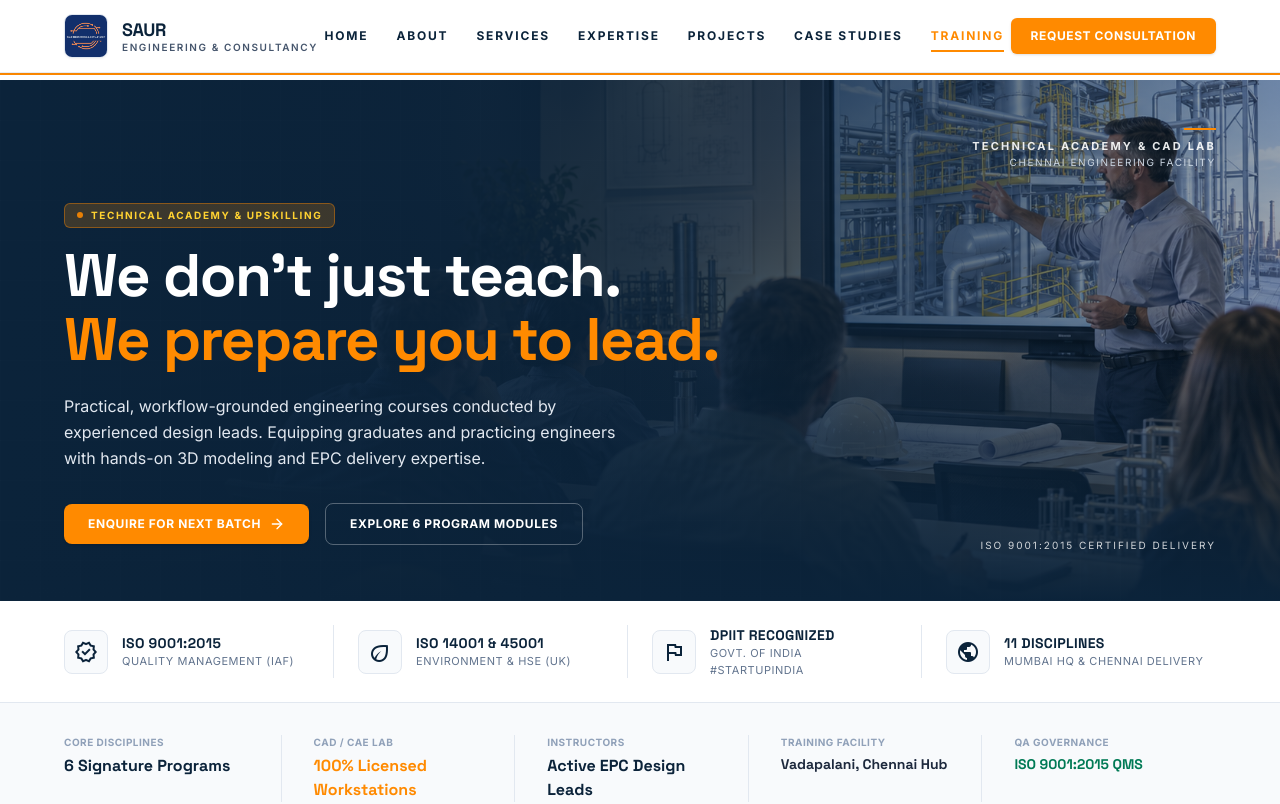
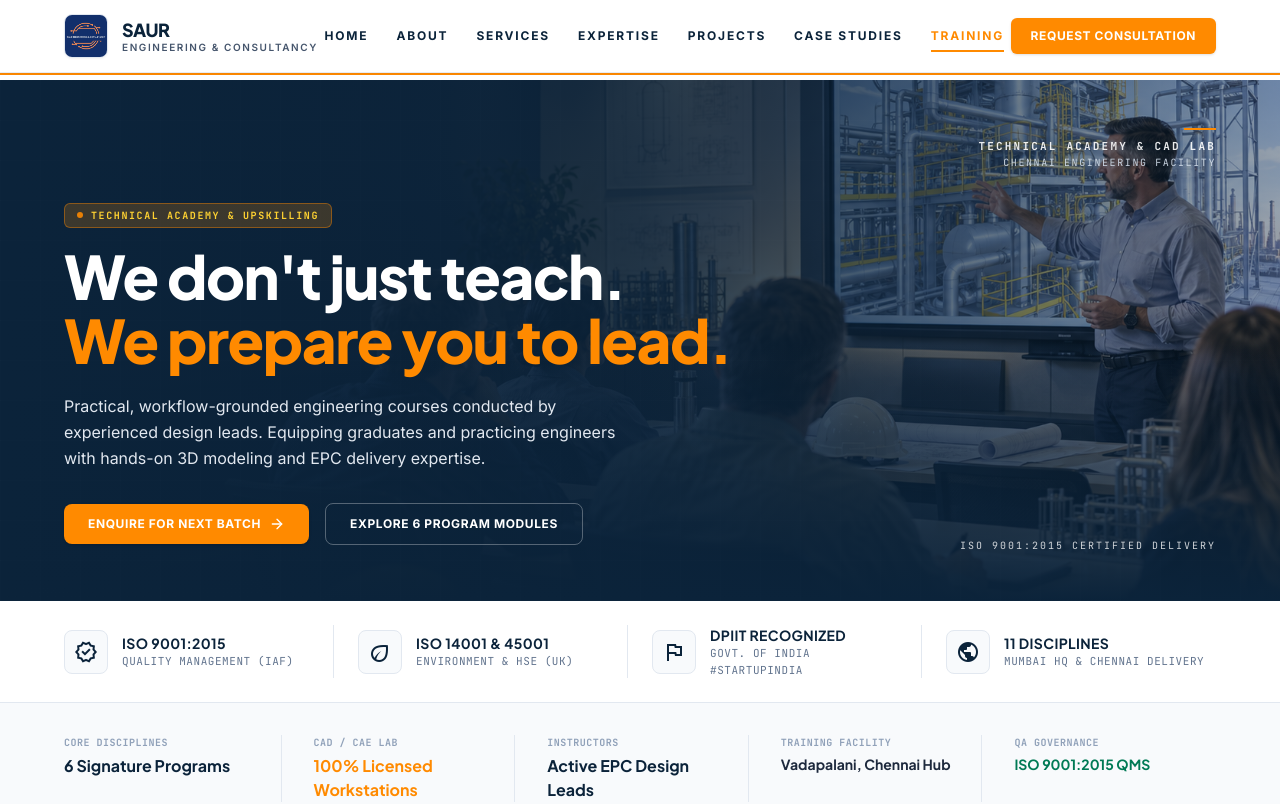
Before and after one commit to abhi23zc/Saur, a Next.js app: page /training in a window 1280 px wide. Shown: the top 804 px of the page. Built offline with nearby package versions, Linux system fonts and the light colour scheme.

Commit message:
fix:font

```diff
--- a/app/globals.css
+++ b/app/globals.css
@@ -35,9 +35,9 @@
 }
 
 @theme {
-  --font-display: var(--font-space-grotesk), sans-serif;
+  --font-display: var(--font-plus-jakarta), sans-serif;
   --font-sans: var(--font-inter), sans-serif;
-  --font-mono: var(--font-inter), monospace;
+  --font-mono: var(--font-jetbrains-mono), monospace;
 
   --color-surface-container: var(--surface-container);
   --color-surface-bright: var(--surface-bright);
--- a/app/layout.tsx
+++ b/app/layout.tsx
@@ -1,15 +1,21 @@
 import type { Metadata } from "next";
-import { Space_Grotesk, Inter } from "next/font/google";
+import { Plus_Jakarta_Sans, Inter, JetBrains_Mono } from "next/font/google";
 import "./globals.css";
 
-const spaceGrotesk = Space_Grotesk({
-  variable: "--font-space-grotesk",
+const plusJakartaSans = Plus_Jakarta_Sans({
+  variable: "--font-plus-jakarta",
+  subsets: ["latin"],
+  weight: ["400", "500", "600", "700", "800"],
+});
+
+const inter = Inter({
+  variable: "--font-inter",
   subsets: ["latin"],
   weight: ["400", "500", "600", "700"],
 });
 
-const inter = Inter({
-  variable: "--font-inter",
+const jetbrainsMono = JetBrains_Mono({
+  variable: "--font-jetbrains-mono",
   subsets: ["latin"],
   weight: ["400", "500", "600", "700"],
 });
@@ -28,7 +34,7 @@ export default function RootLayout({
   return (
     <html
       lang="en"
-      className={`${spaceGrotesk.variable} ${inter.variable} scroll-smooth h-full antialiased`}
+      className={`${plusJakartaSans.variable} ${inter.variable} ${jetbrainsMono.variable} scroll-smooth h-full antialiased`}
     >
       <head>
         <link rel="preconnect" href="https://fonts.googleapis.com" />
--- a/app/training/page.tsx
+++ b/app/training/page.tsx
@@ -431,7 +431,7 @@ export default function TrainingPage() {
            ══════════════════════════════════════════════════════════════════════ */}
         <section className="py-16 sm:py-20 bg-white">
           <div className="max-w-[1440px] mx-auto px-4 sm:px-6 md:px-12 lg:px-16">
-            <div className="bg-white border border-slate-200 rounded-2xl overflow-hidden flex flex-col lg:flex-row">
+            <div className=" rounded-2xl overflow-hidden flex flex-col lg:flex-row">
 
               <div className="p-8 lg:p-12 lg:w-[60%] flex flex-col justify-between">
                 <div>
@@ -556,8 +556,8 @@ export default function TrainingPage() {
       <SearchModal
         isOpen={searchOpen}
         onClose={() => setSearchOpen(false)}
-        onSelectDiscipline={() => {}}
-        onSelectWhitepaper={() => {}}
+        onSelectDiscipline={() => { }}
+        onSelectWhitepaper={() => { }}
       />
     </div>
   );
--- a/components/Footer.tsx
+++ b/components/Footer.tsx
@@ -17,7 +17,7 @@ export default function Footer() {
 
   return (
     <footer className="bg-[#05080c] relative w-full overflow-hidden border-t border-white/10">
-      <div className="max-w-[1440px] mx-auto px-6 md:px-16 py-24 grid grid-cols-1 md:grid-cols-12 gap-12">
+      <div className="max-w-[1440px] mx-auto px-6 md:px-16 py-16 grid grid-cols-1 md:grid-cols-12 gap-12">
         {/* Brand & Newsletter */}
         <div className="md:col-span-5 mb-8 md:mb-0">
           <Link href="/" className="flex items-center gap-3 mb-4">
--- a/components/GlobalFootprintMap.tsx
+++ b/components/GlobalFootprintMap.tsx
@@ -161,7 +161,7 @@ export default function GlobalFootprintMap() {
         {/* ══════════════════════════════════════════════════════════════════════
            Clean Dot-Matrix World Map Container (Pure Reference Aesthetic)
            ══════════════════════════════════════════════════════════════════════ */}
-        <div className="relative w-full aspect-[16/9] sm:aspect-[2.2/1] rounded-3xl border border-slate-200/90 overflow-hidden bg-white shadow-lg">
+        <div className="relative w-full aspect-[16/9] sm:aspect-[2.2/1] rounded-3xl  overflow-hidden ">
 
           {/* Subtle Technical Dot Grid */}
           <div
@@ -242,8 +242,8 @@ export default function GlobalFootprintMap() {
                         isHQ
                           ? "bg-[#FF8A00]/20 text-[#FF8A00]"
                           : isSelected
-                          ? "bg-white/15 text-white"
-                          : "bg-slate-200 text-slate-700"
+                            ? "bg-white/15 text-white"
+                            : "bg-slate-200 text-slate-700"
                       )}
                     >
                       {hub.type}
```
